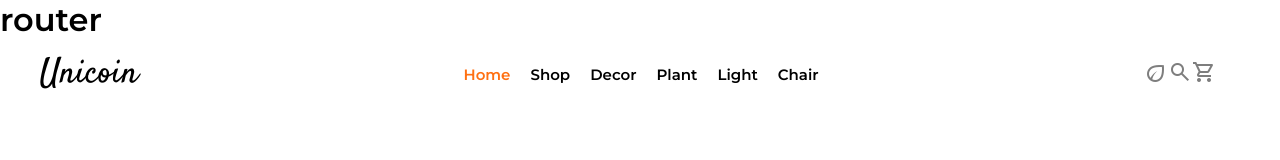
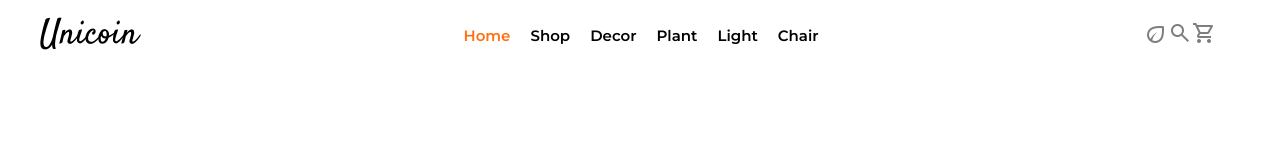
Before and after one commit to dovancuongadhp/Furniture-Website-React, a React (Vite) app: page / in a window 1280 px wide. Shown: the top 160 px of the page. Built offline with nearby package versions, Linux system fonts and the light colour scheme.

Commit message:
delete h1

```diff
--- a/src/App.jsx
+++ b/src/App.jsx
@@ -5,7 +5,6 @@ function App() {
 
   return (
     <div className="App">
-      <h1>router</h1>
       <RoutesApp />
     </div>
   )
```
